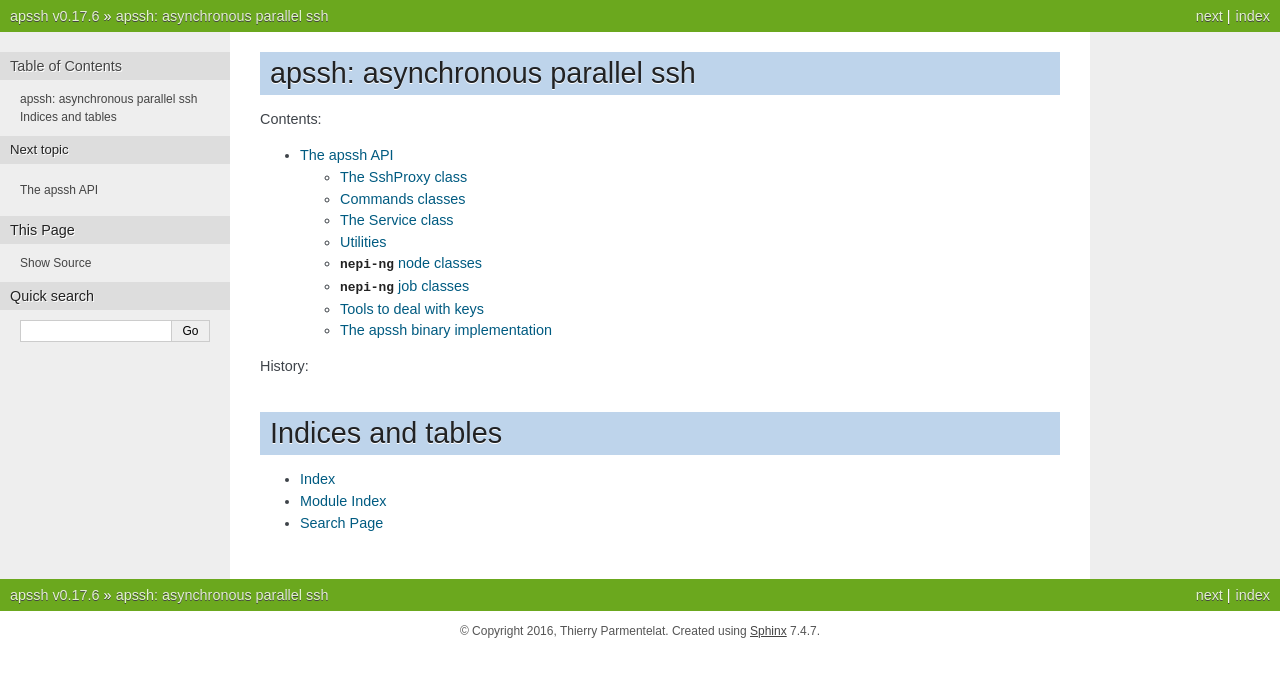
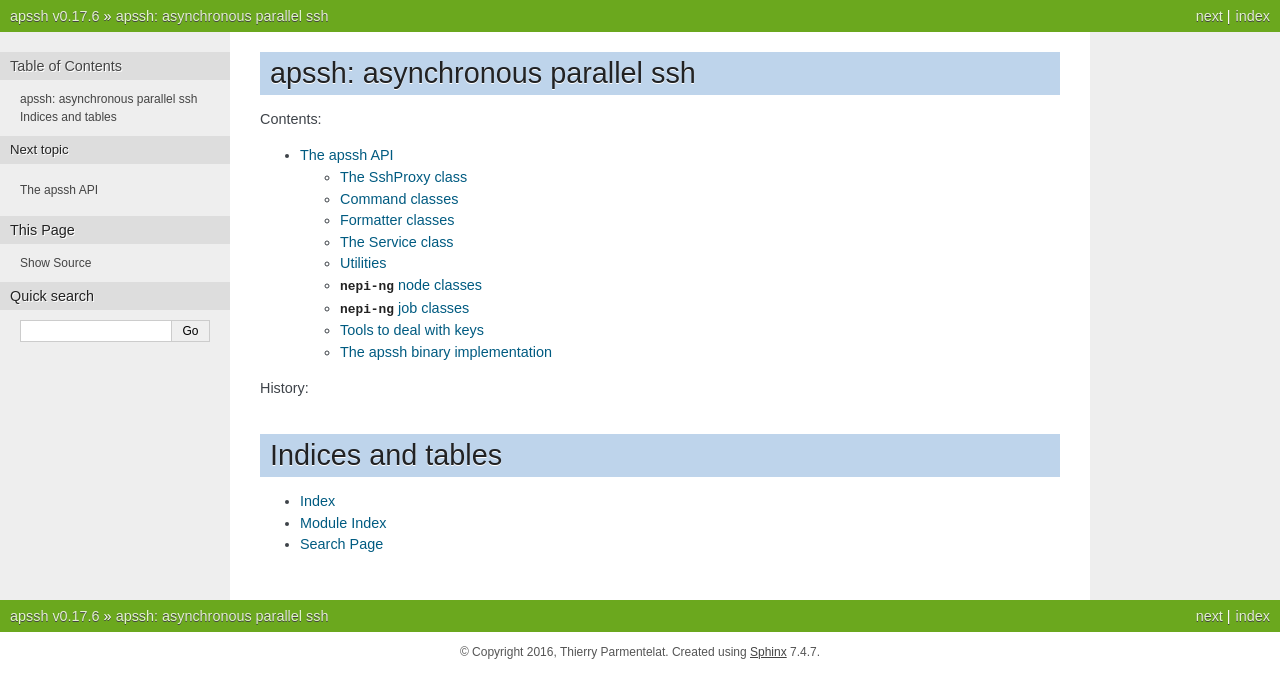
Before and after one commit to parmentelat/apssh, a Sphinx documentation site: the page built from sphinx/index.rst, in a window 1280 px wide. Shown: the top 698 px of the page. Built offline with Sphinx 7.4.7, drawn with Linux system fonts in a browser that asks for light colours.

Commit message:
little cleanup in the sphinx area:
* fix broken index
* remove unnecessary patch to sys.path

```diff
--- a/sphinx/API.rst
+++ b/sphinx/API.rst
@@ -15,7 +15,7 @@
 
 -----
 
-Commands classes
+Command classes
 ------------------------------
 
 .. automodule:: apssh.commands
@@ -23,13 +23,13 @@
 
 		-----
 
-		Formatters classes
-		------------------------------
+Formatter classes
+------------------------------
 
-		.. automodule:: apssh.formatters
-				:members:
-				:member-order: bysource
-				:exclude-members: VerboseFormatter
+.. automodule:: apssh.formatters
+		:members:
+		:member-order: bysource
+		:exclude-members: VerboseFormatter
 
 -----
 
--- a/sphinx/conf.py
+++ b/sphinx/conf.py
@@ -18,7 +18,7 @@
 
 # If extensions (or modules to document with autodoc) are in another directory,
 # add these directories to sys.path here.
-sys.path.insert(0, Path("../..").resolve())
+#sys.path.insert(0, Path("../..").resolve())
 
 print("current directory is", os.getcwd())
 for path in sys.path:
```
